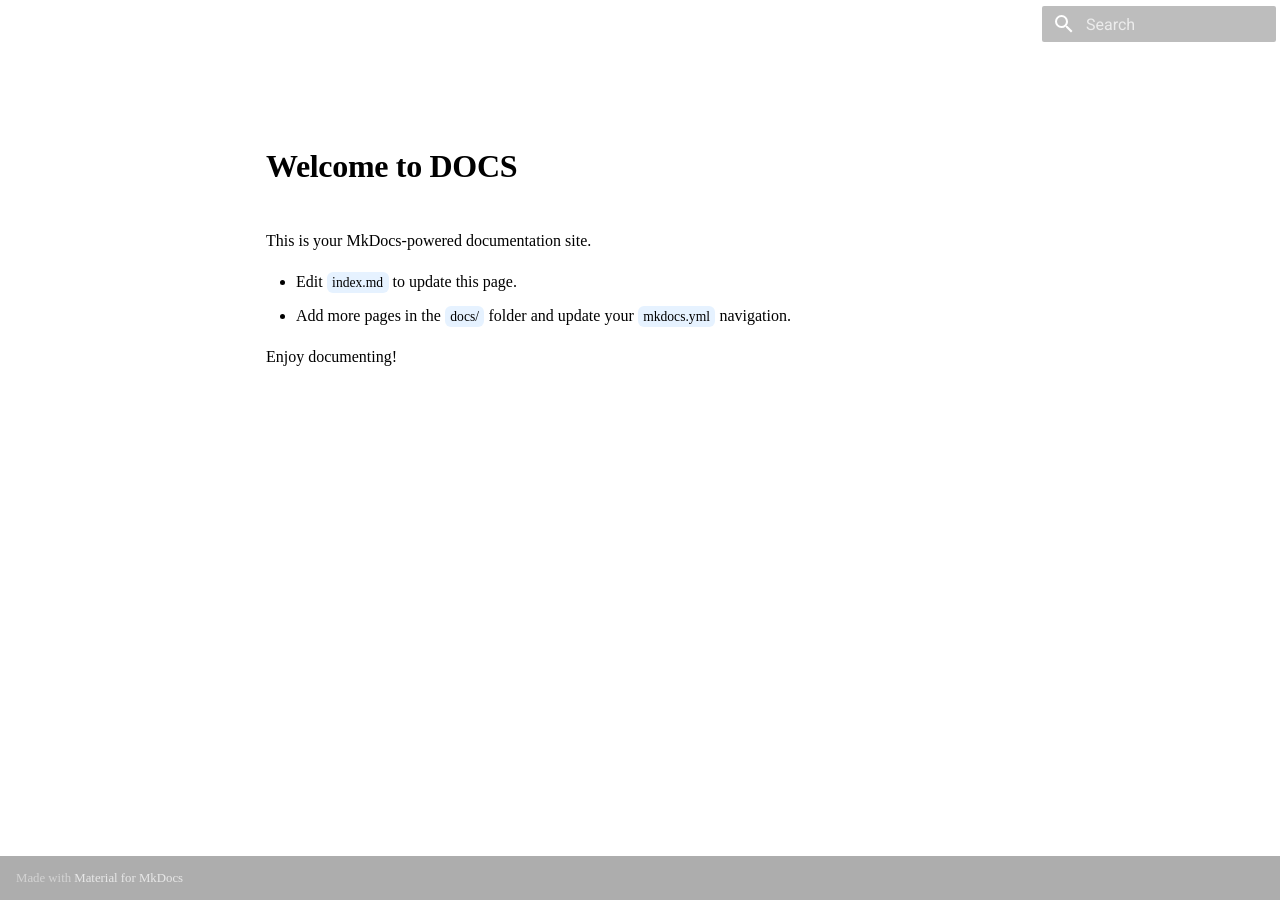
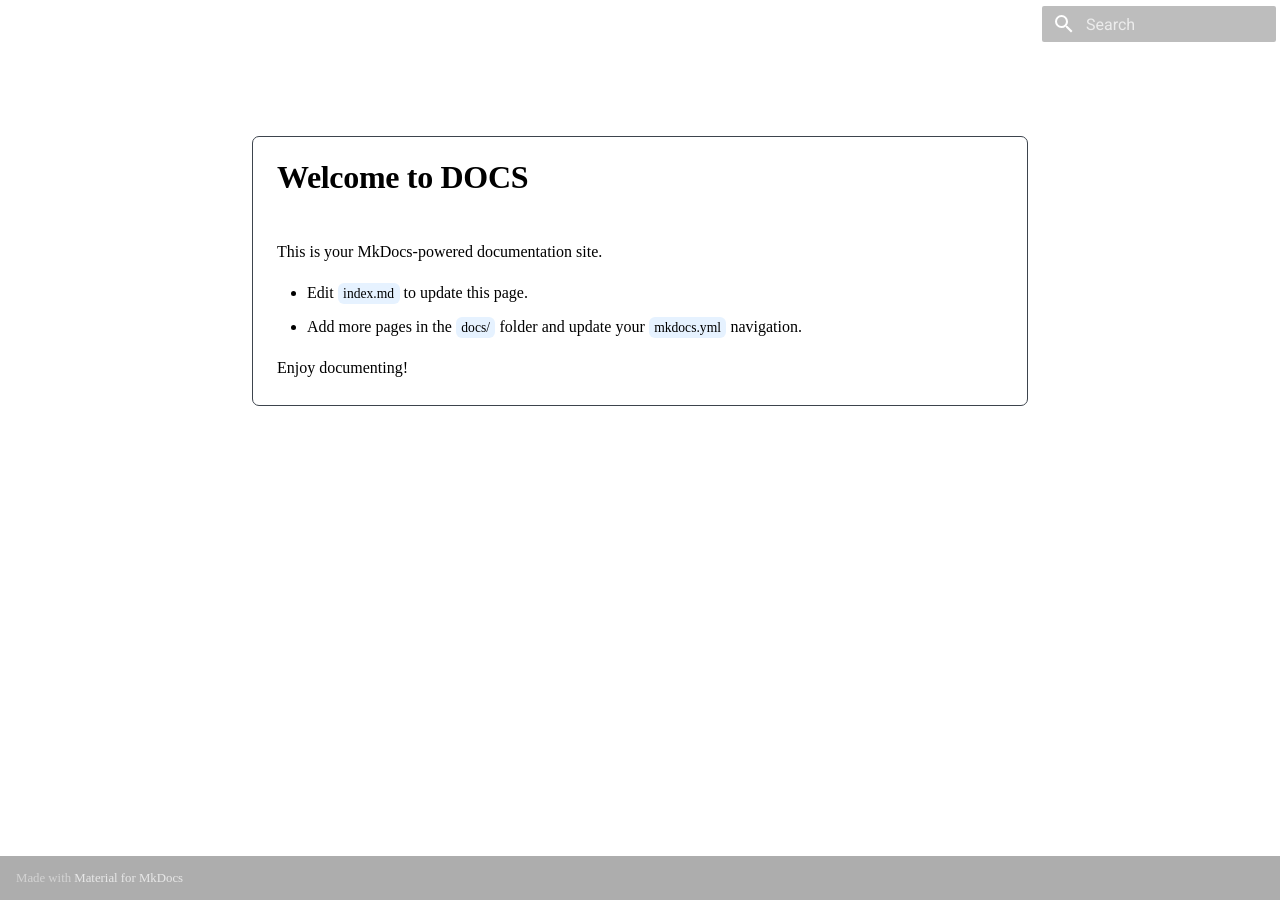
Before and after one commit to Ashjha75/MyDocs, an MkDocs documentation site: the page built from docs/index.md, in a window 1280 px wide. Built offline with MkDocs 1.6.1 and Material for MkDocs 9.7.7, drawn with Linux system fonts in a browser that asks for light colours.

Commit message:
Enhance GitHub Dark theme for MkDocs Material: fixed sidebar navigation active link styling, improved hover effects, and refined section hierarchy for better UX.

```diff
--- a/docs/overrides/extra.css
+++ b/docs/overrides/extra.css
@@ -62,10 +62,11 @@
 }
 
 .md-grid {
-    margin-left: auto;
-    margin-right: auto;
-    max-width: 100%  !important;
+  margin-left: auto;
+  margin-right: auto;
+  max-width: 100% !important;
 }
+
 /* --- Header, Footer, Sidebar with Borders --- */
 .md-header {
   background-color: var(--gh-bg-surface);
@@ -293,6 +294,25 @@
   }
 }
 
-    .md-nav--secondary .md-nav__title {
-         background: transparent;
-    }
+.md-nav--secondary .md-nav__title {
+  background: transparent;
+}
+
+.md-nav--secondary .md-nav__title[for=__toc] {
+  scroll-snap-align: start;
+  color: #fff;
+}
+
+@media screen and (min-width: 76.25em) {
+  [dir=ltr] .md-nav--primary .md-nav__list {
+    padding-left: .8rem;
+    background: var(--gh-bg-canvas);
+  }
+}
+
+.md-content {
+  flex-grow: 1;
+  border: .5px solid #3d444d;
+  border-radius: 7px;
+  margin: 10px;
+}
```
Also changed, not shown: site/overrides/extra.css.
